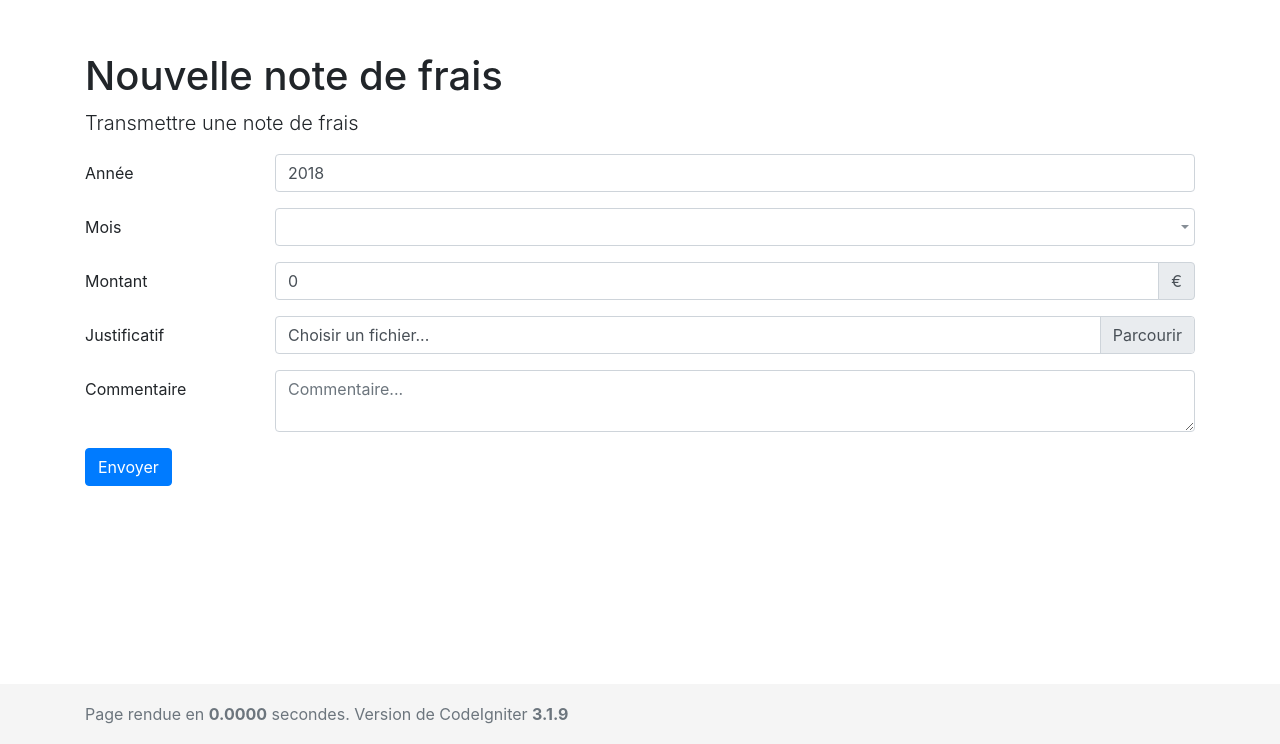
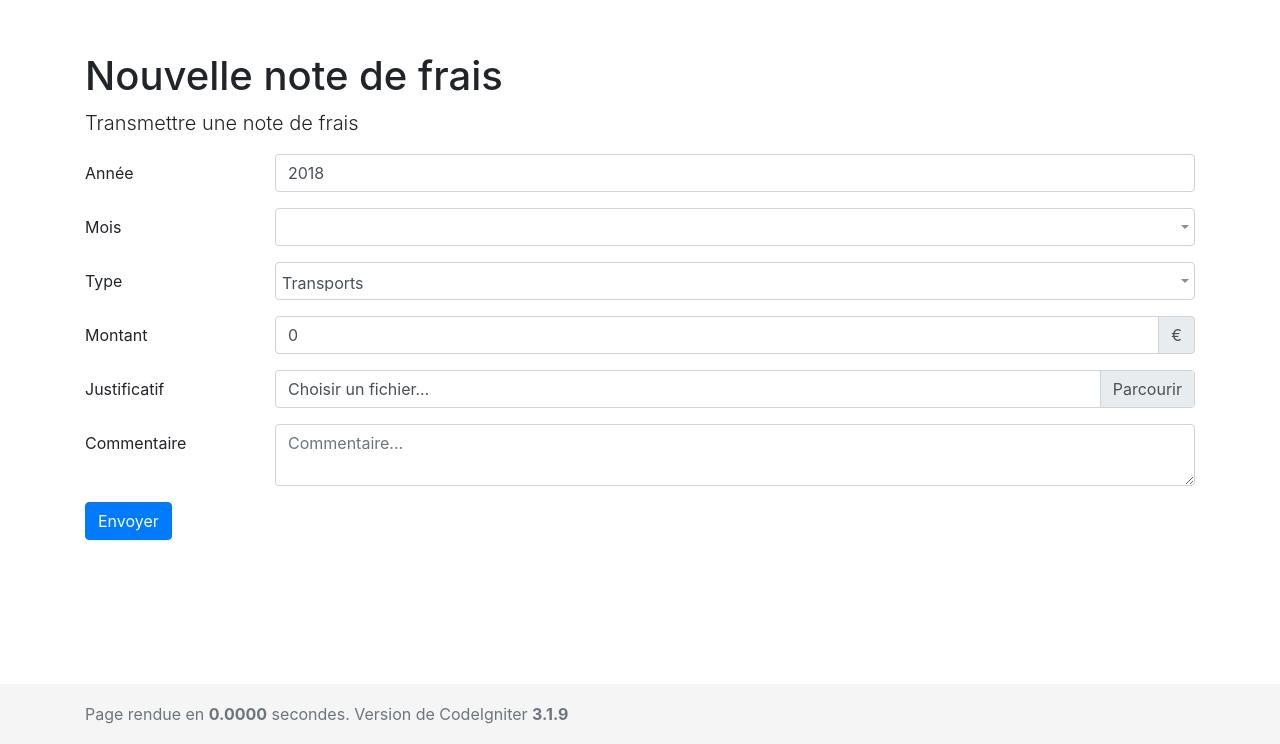
Before and after one commit to ludovicm67/extranet-old, a CodeIgniter app: template application/views/expenses/new.php in a window 1280 px wide. Shown: the part 56-800 px from the top of the page. Run offline with CodeIgniter, Linux system fonts and the light colour scheme; the template is opened without the code that fills it, so the values that code supplies are empty; some libraries are stand-ins or nearby versions.

Commit message:
added expense type

```diff
--- a/application/controllers/Expenses.php
+++ b/application/controllers/Expenses.php
@@ -32,6 +32,7 @@ class Expenses extends MY_AuthController
       $year = intval($this->input->post('year'));
       $month = intval($this->input->post('month'));
       $amount = floatval($this->input->post('amount'));
+      $type = htmlspecialchars(trim($this->input->post('type')));
       $details = htmlspecialchars(trim($this->input->post('details')));
       if (empty($year) || $year == 0 || empty($month) || $month == 0) {
         $this->session->set_flashdata(
@@ -86,7 +87,8 @@ class Expenses extends MY_AuthController
         'month' => $month,
         'amount' => $amount,
         'details' => $details,
-        'file' => $file
+        'file' => $file,
+        'type' => $type
       ];
       $this->db->insert('expenses', $content);
       $content['id'] = $this->db->insert_id();
--- a/application/views/expenses/list.php
+++ b/application/views/expenses/list.php
@@ -15,6 +15,7 @@ ob_start();
   <thead class="thead-dark">
     <tr>
       <th scope="col">Utilisateur</th>
+      <th scope="col">Type</th>
       <th scope="col">Date</th>
       <th scope="col">Montant</th>
       <th scope="col">Commentaire</th>
@@ -25,6 +26,7 @@ ob_start();
     <?php foreach ($content as $c): ?>
     <tr>
       <td><a href="/user/<?php echo $c->user_id; ?>"><?php echo $c->firstname; ?> <?php echo $c->lastname; ?></a></td>
+      <td><?php echo $c->type; ?></td>
       <td><?php echo $c->month . '/' . $c->year; ?></td>
       <td><?php echo number_format($c->amount, 2, ',', ' '); ?>€</td>
       <td><?php echo nl2br($c->details); ?></td>
--- a/application/views/expenses/new.php
+++ b/application/views/expenses/new.php
@@ -29,6 +29,17 @@ ob_start();
       </select>
     </div>
   </div>
+
+  <div class="form-group row">
+    <label for="expensesType" class="col-sm-2 col-form-label">Type</label>
+    <div class="col-sm-10">
+      <select class="form-control" name="type" id="expensesType">
+        <option value="Transports">Transports</option>
+        <option value="Dépense">Dépense</option>
+      </select>
+    </div>
+  </div>
+
   <div class="form-group row">
     <label for="expensesAmount" class="col-sm-2 col-form-label">Montant</label>
     <div class="col-sm-10">
--- a/database/users.sql
+++ b/database/users.sql
@@ -80,6 +80,7 @@ CREATE TABLE IF NOT EXISTS `expenses` (
   `year` int(11),
   `month` int(11),
   `amount` decimal(10, 2),
+  `type` varchar(255) DEFAULT "Dépense",
   `file` varchar(255),
   `details` text,
   PRIMARY KEY (`id`),
```
